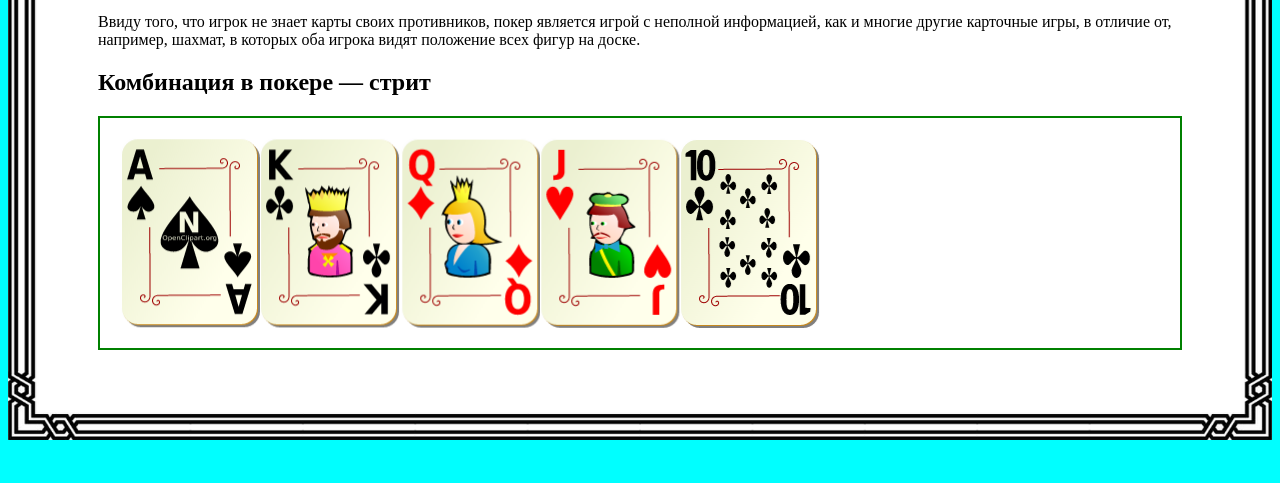
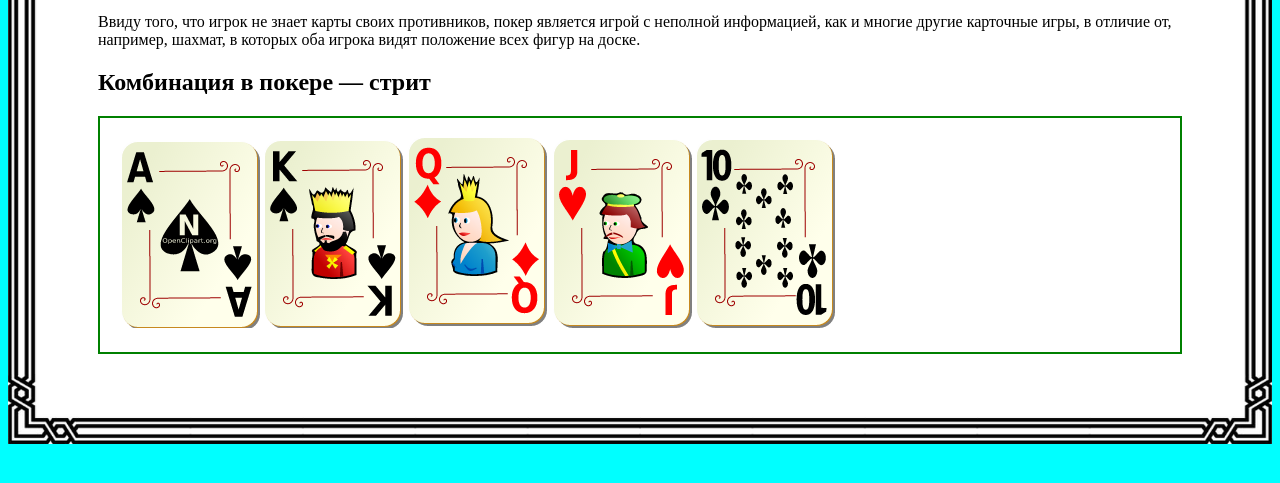
Before and after one commit to VeronicStanevich/task1, a plain HTML site: page task4/poker-2/poker-2.html in a window 1280 px wide. Shown: the part 233-716 px from the top of the page. Drawn offline with Linux system fonts and the light colour scheme.

Commit message:
feat: change background, adaptive block

```diff
--- a/task4/poker-2/poker-2.html
+++ b/task4/poker-2/poker-2.html
@@ -20,7 +20,7 @@
         }
 
         .combination-of-cards {
-            height: 190px;
+            min-height: 190px;
             border: 2px solid green;
             padding: 20px;
         }
@@ -30,27 +30,26 @@
             height: 190px;
             width: 140px;
             background-image: url("cards2.png");
-            float: left;
         }
 
         .card_1 {
-            background-position: 0 92.3%;
+            background-position: 0 387px;
         }
 
         .card_2 {
-            background-position: 33.4% 84.6%;
+            background-position: -1px 580px;
         }
 
         .card_3 {
-            background-position: 66.3% 76.9%;
+            background-position: 285px 771px;
         }
 
         .card_4 {
-            background-position: 99.7% 69.2%;
+            background-position: 142px 967px;
         }
 
         .card_5 {
-            background-position: 33.4% 61.5%;
+            background-position: -145px 1161px;
         }
     </style>
 </head>
```
